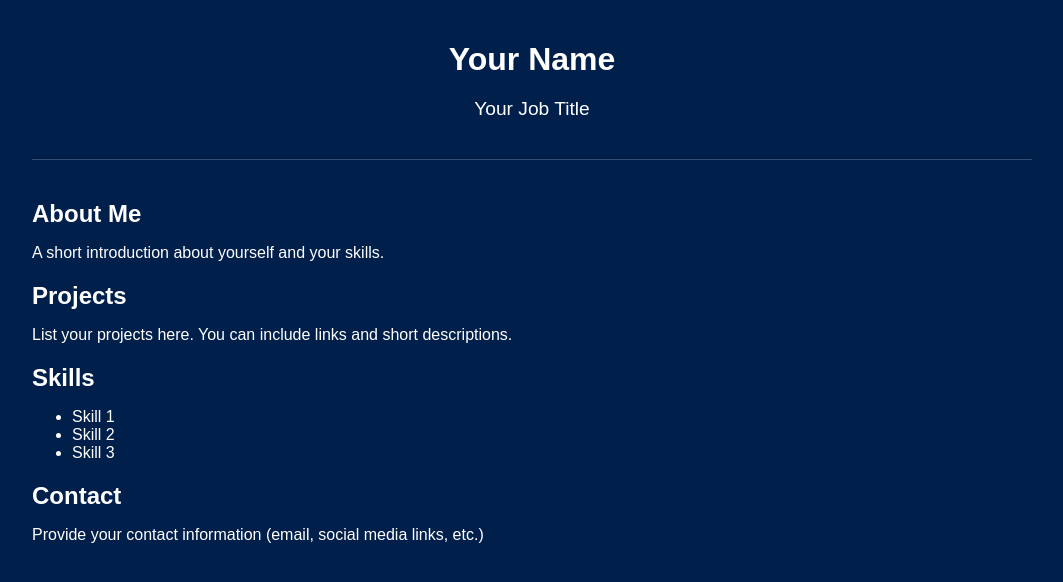
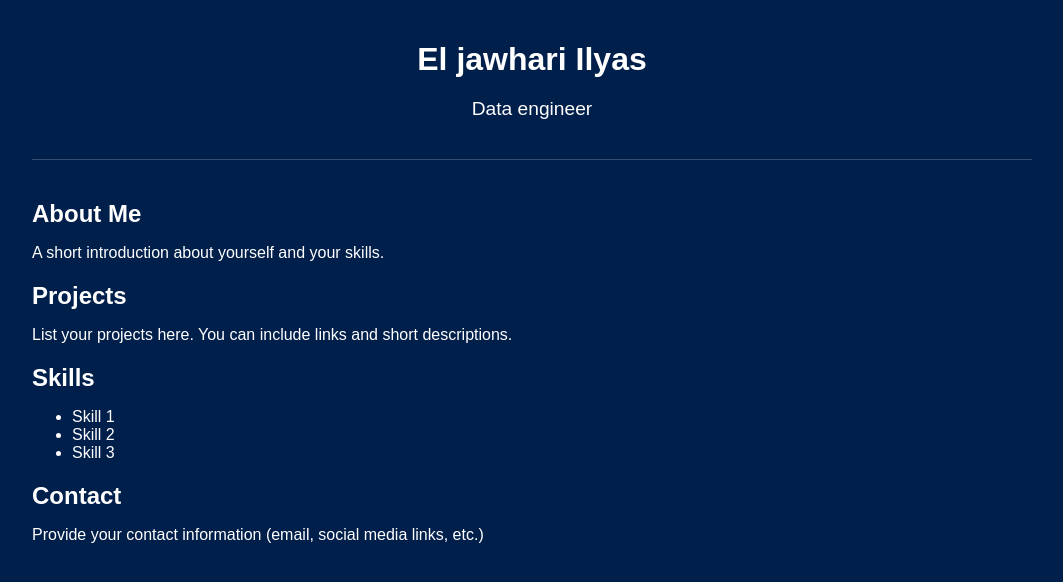
Before and after one commit to ilyas43/ilyas43.github.io, a plain HTML site: page index.html in a window 1280 px wide. Shown: the whole page, without its empty margins (108-1171 px from the left). Drawn offline with Linux system fonts and the light colour scheme.

Commit message:
Update index.html

```diff
--- a/index.html
+++ b/index.html
@@ -51,8 +51,8 @@
 <body>
   <div class="container">
     <header class="header">
-      <h1 class="title">Your Name</h1>
-      <p class="subtitle">Your Job Title</p>
+      <h1 class="title">El jawhari Ilyas</h1>
+      <p class="subtitle">Data engineer</p>
     </header>
 
     <div class="content">
```
